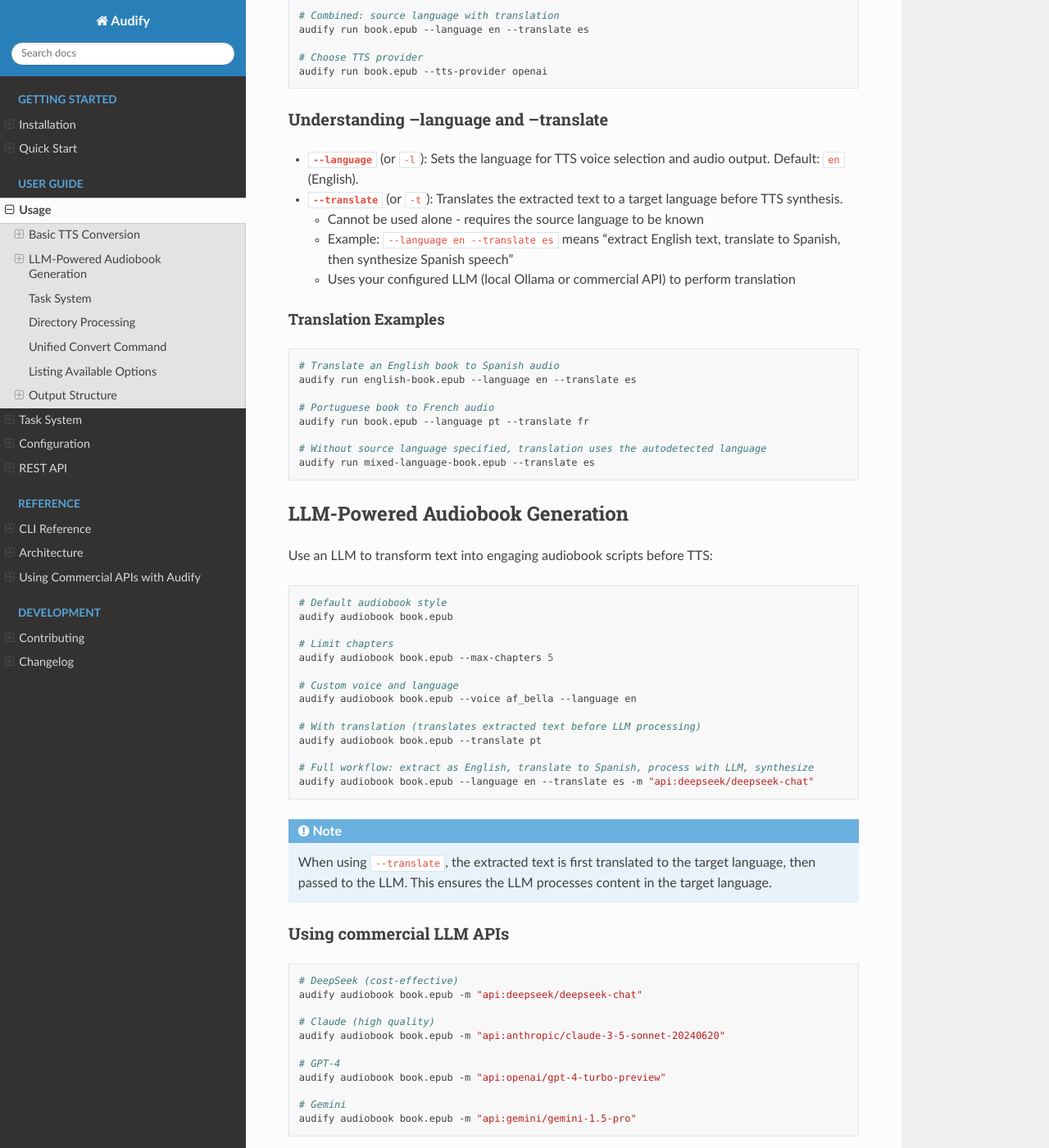
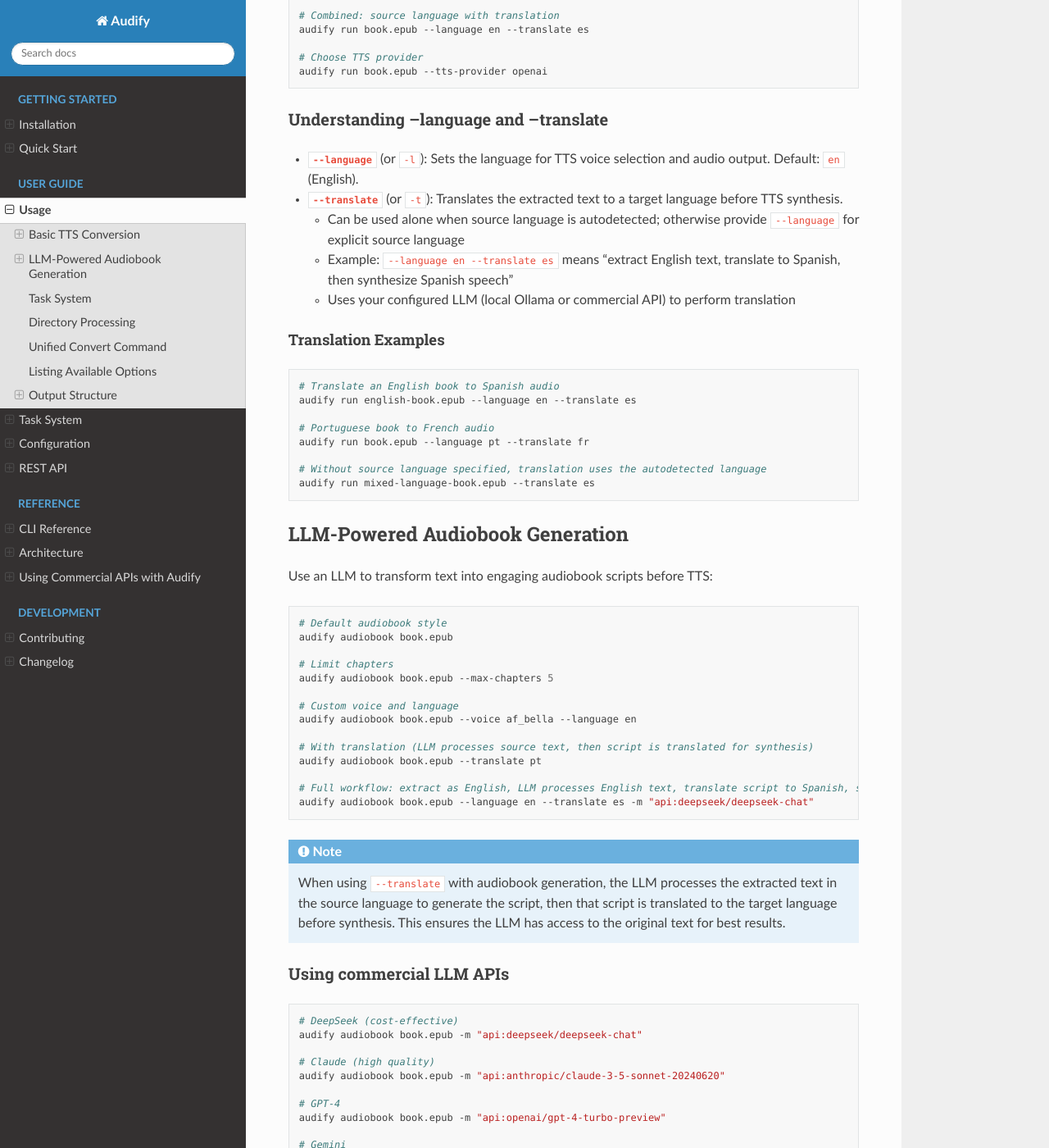
Before and after one commit to garciadias/audify, a Sphinx documentation site: the page built from docs/usage.md, in a window 1280 px wide and 1400 px high, scrolled down 467 px. Shown: the whole window at 82% size. Built offline with Sphinx 7.4.7 and the Read the Docs theme 3.1.0, drawn with Linux system fonts in a browser that asks for light colours.

Commit message:
fix: improve curl error handling and clarify translate behavior
Three critical fixes:

1. CI/CD (docs.yml):
   - Improve curl error handling: use -sS --fail to catch HTTP errors
   - Explicitly check if RTD_TOKEN is empty before attempting API call
   - Capture HTTP status code and report actual errors instead of silent failure
   - Exit non-zero on curl failures for proper error signaling

2. Documentation (usage.md):
   - Clarify that --translate can be used alone with autodetection
   - Updated from "Cannot be used alone" to "Can be used alone when source
     language is autodetected; otherwise provide --language"
   - Makes documentation consistent with example showing translate without language

3. Translate behavior (audiobook section, usage.md):
   - Fix incorrect statement about translate happening before LLM processing
   - Correct order: LLM processes source text first, THEN script is translated
   - Updated comments and note to reflect actual behavior
   - Ensures LLM gets access to original source text for best results

````diff
--- a/docs/usage.md
+++ b/docs/usage.md
@@ -28,7 +28,7 @@ audify run book.epub --tts-provider openai
 
 - **`--language`** (or `-l`): Sets the language for TTS voice selection and audio output. Default: `en` (English).
 - **`--translate`** (or `-t`): Translates the extracted text to a target language before TTS synthesis.
-  - Cannot be used alone - requires the source language to be known
+  - Can be used alone when source language is autodetected; otherwise provide `--language` for explicit source language
   - Example: `--language en --translate es` means "extract English text, translate to Spanish, then synthesize Spanish speech"
   - Uses your configured LLM (local Ollama or commercial API) to perform translation
 
@@ -59,15 +59,15 @@ audify audiobook book.epub --max-chapters 5
 # Custom voice and language
 audify audiobook book.epub --voice af_bella --language en
 
-# With translation (translates extracted text before LLM processing)
+# With translation (LLM processes source text, then script is translated for synthesis)
 audify audiobook book.epub --translate pt
 
-# Full workflow: extract as English, translate to Spanish, process with LLM, synthesize
+# Full workflow: extract as English, LLM processes English text, translate script to Spanish, synthesize
 audify audiobook book.epub --language en --translate es -m "api:deepseek/deepseek-chat"
 ```
 
 :::{note}
-When using `--translate`, the extracted text is first translated to the target language, then passed to the LLM. This ensures the LLM processes content in the target language.
+When using `--translate` with audiobook generation, the LLM processes the extracted text in the source language to generate the script, then that script is translated to the target language before synthesis. This ensures the LLM has access to the original text for best results.
 :::
 
 ### Using commercial LLM APIs
````
Also changed, not shown: 1 other file.
